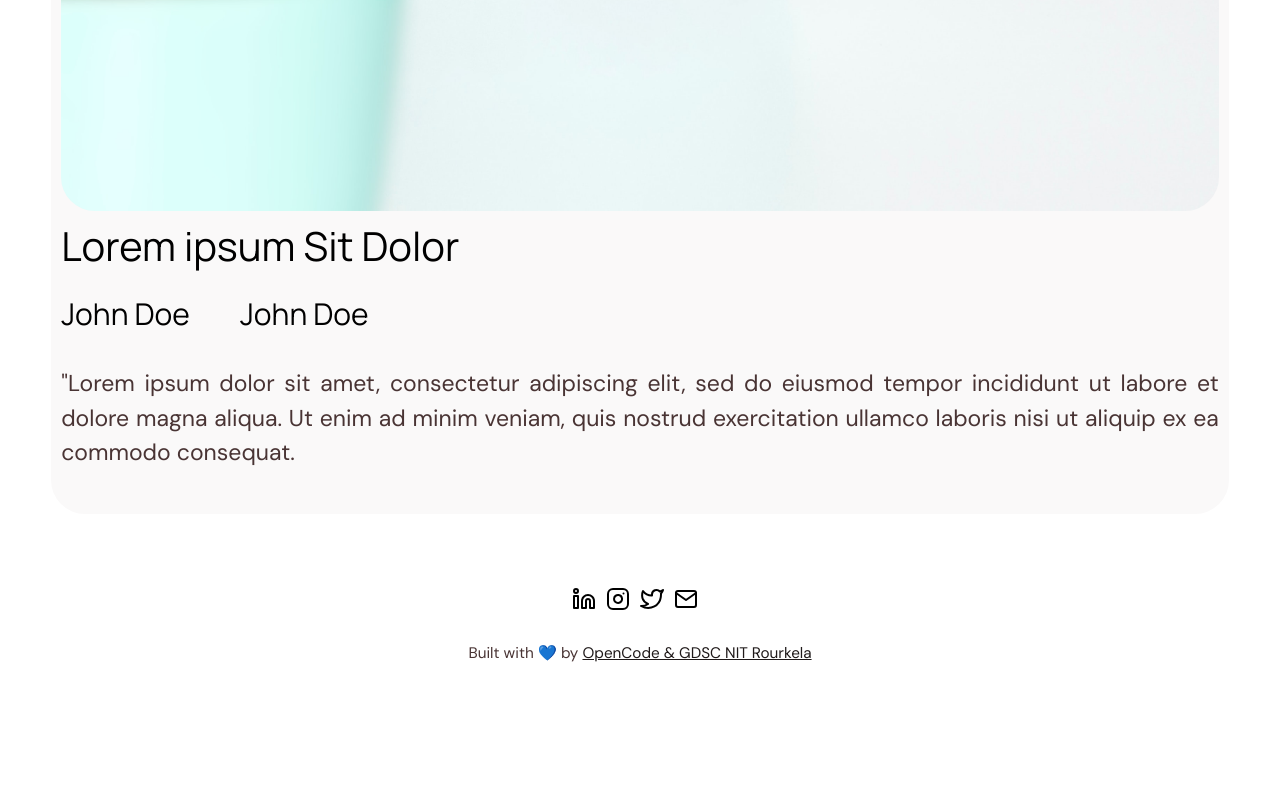
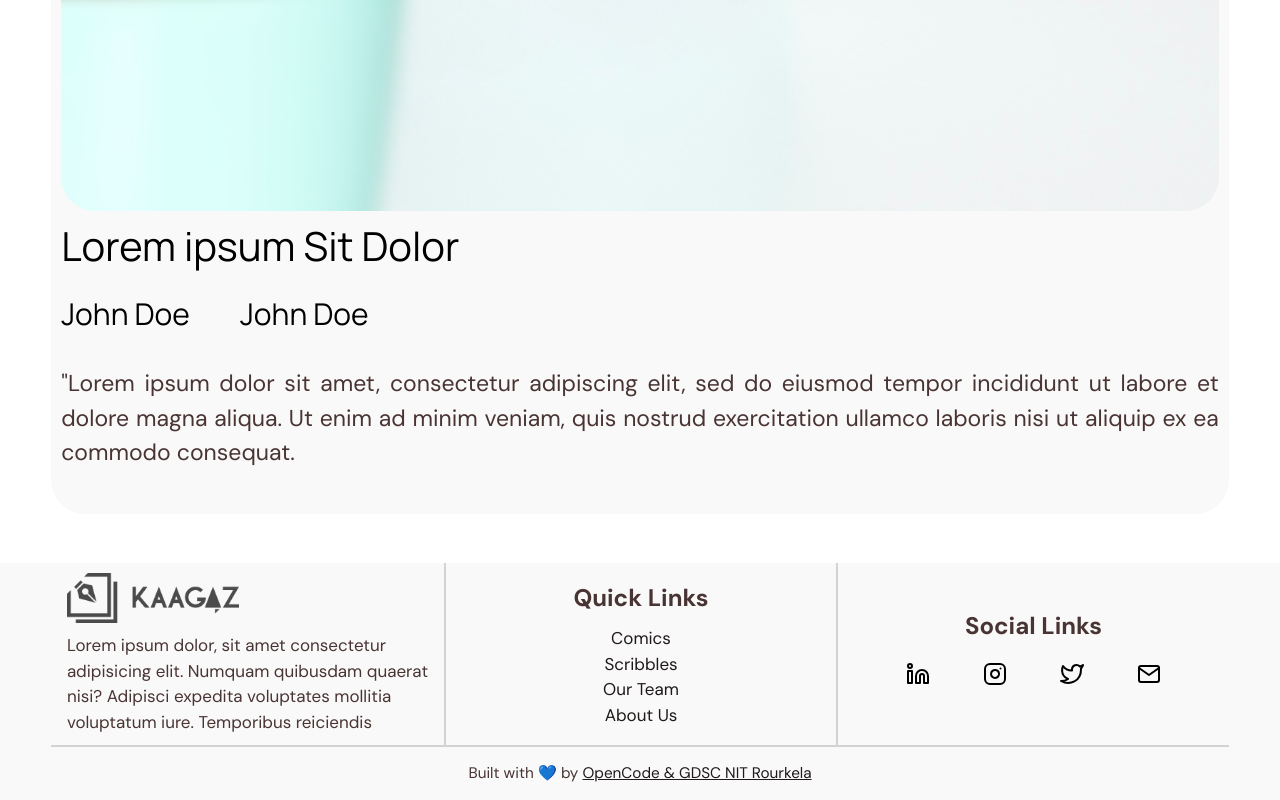
Before and after one commit to CIPHERTron/kaagaz, a Next.js app: page / in a window 1280 px wide. Shown: the part 6514-7314 px from the top of the page. Before the commit the page ends 7202 px from the top, so only its background shows below. Built offline with nearby package versions, Linux system fonts and the light colour scheme.

Commit message:
feat: footer

```diff
--- a/components/footer.tsx
+++ b/components/footer.tsx
@@ -2,14 +2,31 @@ import React from 'react';
 import { StyledFooterSection } from '../styles/footer.styles';
 import { Icons } from '.';
 import { Container } from './container';
+import { StyledLogo } from '../styles/nav.styles';
 
 const Footer = () => (
   <StyledFooterSection>
-    <Container className='footer-container'>
-      <Icons />
-    </Container>
+    <Container className='footer-box'>
+      <Container className='footer-container'>
+        <StyledLogo src='logo.png' />
+        <p>
+          Lorem ipsum dolor, sit amet consectetur adipisicing elit. Numquam quibusdam quaerat nisi?
+          Adipisci expedita voluptates mollitia voluptatum iure. Temporibus reiciendis
+        </p>
+      </Container>
 
-    <Container>
+      <Container className='footer-links'>
+        <p>Quick Links</p>
+        <a href='/comics'>Comics</a>
+        <a href='/scribbles'>Scribbles</a>
+        <a href='/team'>Our Team</a>
+        <a href='/about'>About Us</a>
+      </Container>
+
+      <Container className='footer-social'>
+        <p>Social Links</p>
+        <Icons />
+      </Container>
       <p className='about-site'>
         Built with 💙 by{' '}
         <a href='https://github.com/opencodenitr/' target='_blank' rel='noreferrer noopener'>
--- a/styles/footer.styles.ts
+++ b/styles/footer.styles.ts
@@ -3,21 +3,121 @@ import { css } from '@emotion/core';
 import { GitHub, Codepen, Twitter, Linkedin } from 'react-feather';
 
 export const StyledFooterSection = styled.footer`
+  .footer-box {
+    display: grid;
+    grid-template-columns: repeat(6, 1fr);
+    min-height: 10vh;
+    background-color: #faf9f9;
+    width: 100%;
+  }
+
   .footer-container {
+    grid-column: 1/3;
     display: flex;
     justify-content: center;
     align-items: center;
+    width: 100%;
+    flex-direction: column;
+
+    & > img {
+      align-self: flex-start;
+      margin-top: 10px;
+      margin-bottom: 10px;
+    }
+
+    & > p {
+      margin-bottom: 10px;
+    }
+  }
+
+  .footer-social {
+    grid-column: 5/7;
+    display: flex;
+    flex-direction: column;
+    justify-content: center;
+    align-items: center;
+    border-left: 2px solid lightgray;
+    width: 100%;
+
+    & > div {
+      & .icon-link {
+        margin-right: 53px;
+      }
+
+      & .icon-link:nth-child(4) {
+        margin-right: 0;
+      }
+    }
+
+    & > p {
+      font-size: x-large;
+      font-weight: bold;
+      margin-bottom: 10px;
+    }
   }
 
   .about-site {
+    grid-column: 1/7;
     text-align: center;
-    max-width: 400px;
+    margin-bottom: 0;
+    width: 100%;
     font-size: 0.9em;
     margin-right: auto;
     margin-left: auto;
+    padding-top: 15px;
+    padding-bottom: 15px;
+    border-top: 2px solid lightgrey;
 
     &:hover {
       color: #000;
     }
   }
+
+  .footer-links {
+    grid-column: 3/5;
+    display: flex;
+    flex-direction: column;
+    justify-content: center;
+    align-items: center;
+    width: 100%;
+    border-left: 2px solid lightgray;
+
+    & > p {
+      font-size: x-large;
+      font-weight: bold;
+      margin-bottom: 10px;
+    }
+
+    & > a {
+      text-decoration: none;
+    }
+  }
+
+  @media (max-width: 769px) {
+    .footer-box {
+      display: block;
+    }
+
+    .footer-container {
+      & > p {
+        text-align: start;
+      }
+    }
+
+    .footer-social {
+      border: none;
+      margin-bottom: 15px;
+      align-items: flex-start;
+
+      & > div {
+        margin-left: 0;
+      }
+    }
+
+    .footer-links {
+      align-items: flex-start;
+      border: none;
+      margin-bottom: 15px;
+    }
+  }
 `;
```
